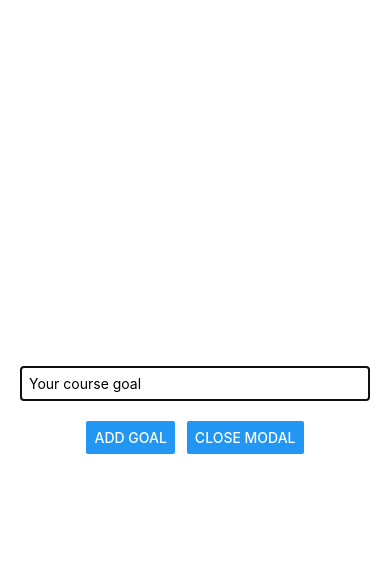
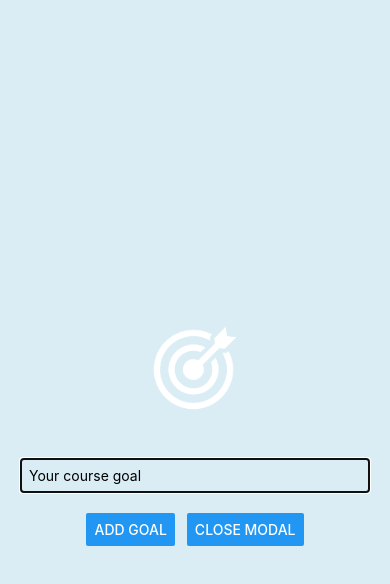
Before and after one commit to Badi1298/RNBasics, a React Native app: screen / in a window 390 px wide. Both pictures are taken after a click on the button "OPEN ADD GOAL MODAL". Shown: the top 584 px of the page. Built offline with nearby package versions, Linux system fonts and the light colour scheme.

Commit message:
close modal + add image

```diff
--- a/components/AddGoals.js
+++ b/components/AddGoals.js
@@ -1,4 +1,4 @@
-import { Button, Modal, StyleSheet, TextInput, View } from 'react-native';
+import { Button, Image, Modal, StyleSheet, TextInput, View } from 'react-native';
 
 export default function AddGoals({ goalText, setGoalText, setGoals, modalVisibility, toggleModalVisibilityHandler }) {
 	function goalInputHandler(text) {
@@ -20,6 +20,10 @@
 			onRequestClose={() => toggleModalVisibilityHandler}
 		>
 			<View style={styles.inputContainer}>
+				<Image
+					style={styles.image}
+					source={require('../assets/images/goal.png')}
+				/>
 				<TextInput
 					value={goalText}
 					style={styles.textInput}
@@ -47,10 +51,13 @@
 		justifyContent: 'center',
 		alignItems: 'center',
 		rowGap: 20,
-		marginBottom: 24,
-		borderBottomWidth: 1,
 		paddingHorizontal: 20,
-		borderBottomColor: '#cccccc',
+		backgroundColor: '#daedf4',
+	},
+	image: {
+		width: 100,
+		height: 100,
+		margin: 20,
 	},
 	buttonsContainer: {
 		flexDirection: 'row',
```
Also changed, not shown: assets/images/goal.png (added).
